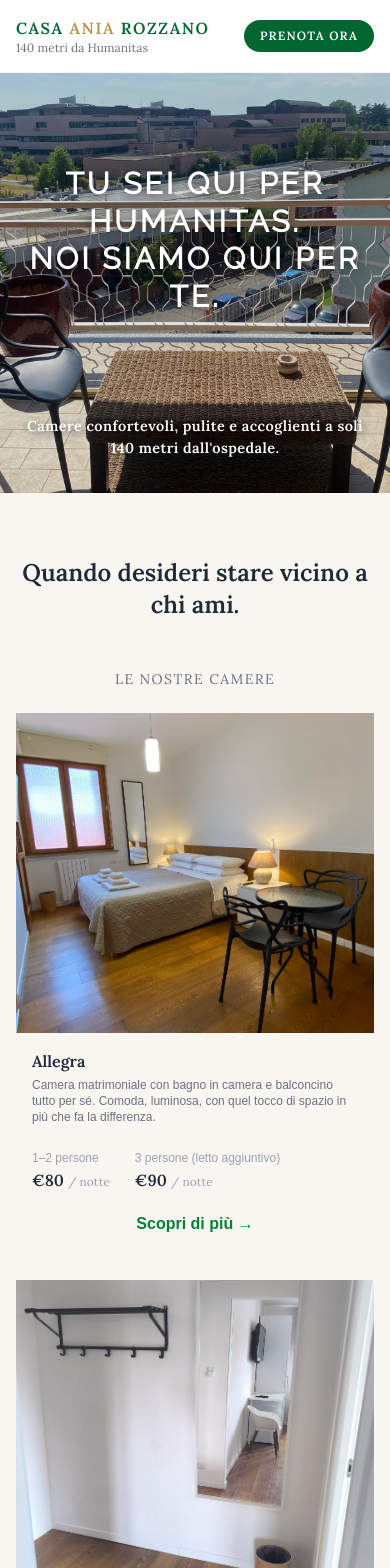
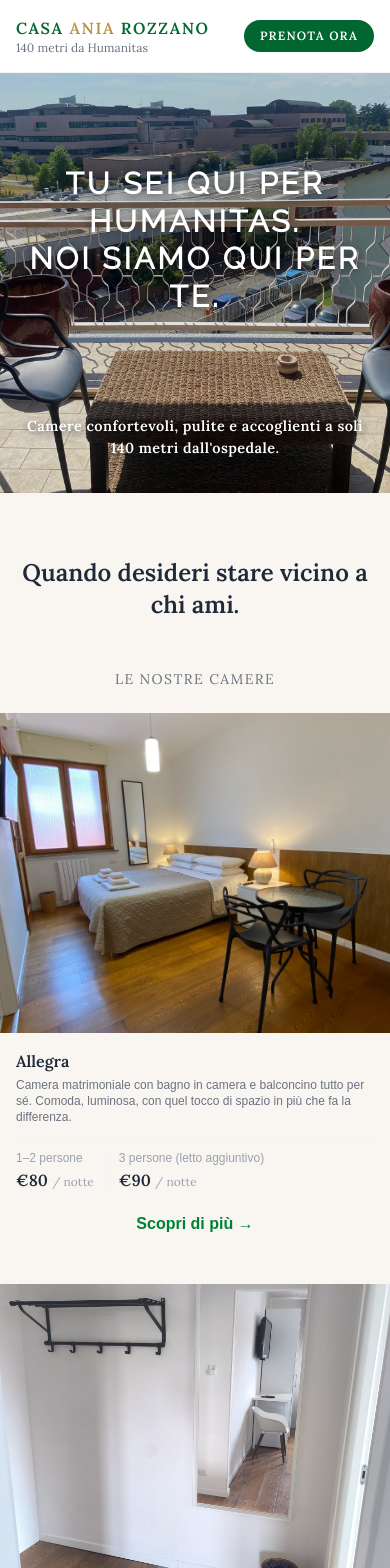
Before and after one commit to CasaAnia/sito-casaania, a Next.js app: page / in a window 390 px wide. Shown: the top 1568 px of the page. Built offline with nearby package versions, Linux system fonts and the light colour scheme.

Commit message:
Homepage: foto camere edge-to-edge, testo con padding

```diff
--- a/app/page.tsx
+++ b/app/page.tsx
@@ -103,17 +103,17 @@ export default function Home() {
 
 
       {/* CAMERE */}
-      <section className="pt-16 pb-8 px-4">
+      <section className="pt-16 pb-8">
         <div className="max-w-4xl mx-auto">
-          <h2 style={loraStyle} className="text-2xl font-semibold text-center mb-12 text-gray-800">Quando desideri stare vicino a chi ami.</h2>
-          <p style={loraStyle} className="text-center text-gray-500 text-sm uppercase tracking-widest mb-6">Le nostre camere</p>
-          <div className="grid grid-cols-1 md:grid-cols-2 gap-5">
+          <h2 style={loraStyle} className="text-2xl font-semibold text-center mb-12 text-gray-800 px-4">Quando desideri stare vicino a chi ami.</h2>
+          <p style={loraStyle} className="text-center text-gray-500 text-sm uppercase tracking-widest mb-6 px-4">Le nostre camere</p>
+          <div className="grid grid-cols-1 md:grid-cols-2 gap-8">
             {rooms.map((room, i) => (
               <div key={i} className="overflow-hidden">
                 <Link href={room.href} className="block h-80 overflow-hidden">
-                  <img src={room.img} alt={room.name} className={`w-full h-full object-cover ${room.name === 'Camera Matrimoniale Allegra' ? 'scale-125' : room.name === 'Camera Singola' ? 'scale-[1.03]' : room.name === 'Camera Matrimoniale Ambra' ? '' : ''}`} style={room.name === 'Camera Matrimoniale Allegra' ? {transformOrigin: '65% center'} : {}} />
+                  <img src={room.img} alt={room.name} className="w-full h-full object-cover" />
                 </Link>
-                <div className="p-4">
+                <div className="px-4 pt-4 pb-2">
                   <div className="flex items-start justify-between mb-1">
                     <h3 style={loraStyle} className="font-semibold text-gray-800">{room.name}</h3>
                     {room.badge && (
```
